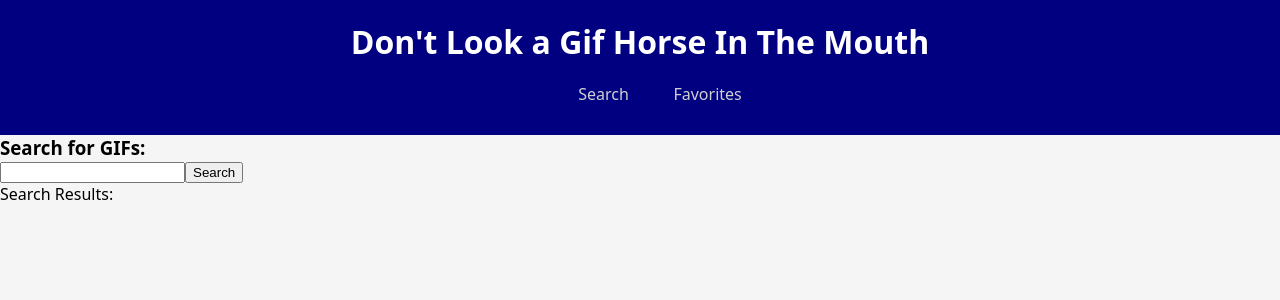
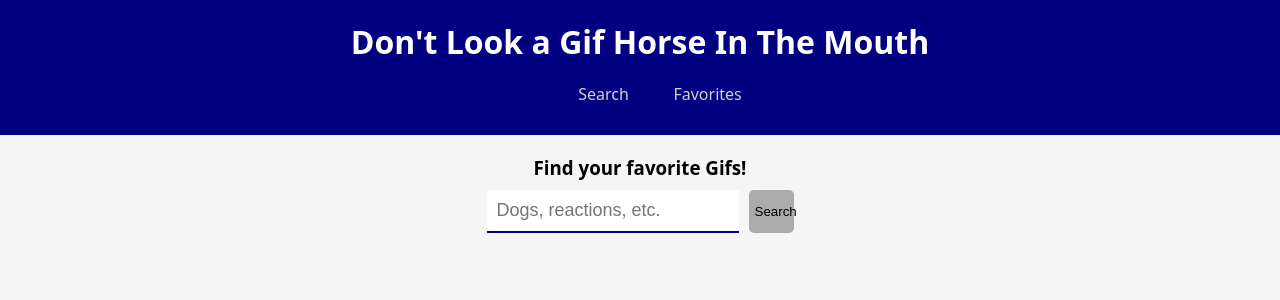
Before and after one commit to WSalinas315/group-giphy-saga-project, a React (Create React App) app: page /#/ in a window 1280 px wide. Shown: the top 300 px of the page. Built offline with nearby package versions, Linux system fonts and the light colour scheme.

Commit message:
Search page styling

```diff
--- /dev/null
+++ b/src/components/App/App.css
@@ -0,0 +1,7 @@
+main {
+  margin: 20px;
+}
+
+h3 {
+  text-align: center;
+}
--- a/src/components/App/App.js
+++ b/src/components/App/App.js
@@ -1,12 +1,13 @@
 // React imports
 import React from 'react';
 import { HashRouter as Router, Route } from 'react-router-dom';
-
 
 // Component imports
 import Favorites from '../Favorites/Favorites';
 import Search from '../Search/Search';
 import Header from '../Header/Header';
+
+import './App.css'
 
 function App(props) {
   return (
--- a/src/components/Search/Search.js
+++ b/src/components/Search/Search.js
@@ -1,15 +1,16 @@
 import SearchBar from '../SearchBar/Searchbar'
 import SearchResultsList from '../SearchResultsList/SearchResultsList'
 
+import './Search.css'
 
 export default function Search() {
 
 
   return (
-  <div>
-    <h3>Search for GIFs:</h3>
+  <main>
+    <h3>Find your favorite Gifs!</h3>
     <SearchBar />
     <SearchResultsList />
-  </div>
+  </main>
   )
 }
--- /dev/null
+++ b/src/components/SearchBar/SearchBar.css
@@ -0,0 +1,35 @@
+.search-form {
+  margin: 10px;
+  display: flex;
+  justify-content: center;
+}
+
+input {
+  padding: 10px;
+  font-size: 18px;
+  border: none;
+  border-bottom: 2px solid navy;
+}
+
+input:focus {
+  outline: none;
+  border-bottom: 2px solid red;
+}
+
+
+button {
+  margin-left: 10px;
+  width: 45px;
+  cursor: pointer;
+  background-color: rgb(0, 0, 0, 0.3);
+  border: none;
+  border-radius: 5px;
+}
+
+button:hover {
+  background-color: rgb(0, 0, 0, 0.2);
+}
+
+button:active {
+  color: white;
+}
--- a/src/components/SearchBar/Searchbar.jsx
+++ b/src/components/SearchBar/Searchbar.jsx
@@ -1,5 +1,7 @@
 import { useDispatch } from "react-redux";
 import { useState } from "react";
+
+import './SearchBar.css'
 
 export default function SearchBar() {
 
@@ -14,13 +16,15 @@ export default function SearchBar() {
   }
 
   return (
-    <div>
+    <div className="search-form">
       <input
         type='text'
+        placeholder='Dogs, reactions, etc.'
         value={searchIn}
         onChange={e => setSearch(e.target.value)}
       />
       <button
+        className="material-symbols-outlined"
         onClick={handleSearch}
       >Search</button>
 
--- a/src/components/SearchResultsList/SearchResultsList.css
+++ b/src/components/SearchResultsList/SearchResultsList.css
@@ -21,7 +21,7 @@
 .search-img {
   margin-top: 10px;
   max-width: 90%;
-  max-height: 75%;
+  max-height: 70%;
 }
 
 .search-card-info {
--- a/src/components/SearchResultsList/SearchResultsList.jsx
+++ b/src/components/SearchResultsList/SearchResultsList.jsx
@@ -17,7 +17,6 @@ export default function SearchResultsList() {
 
   return (
     <div>
-      <p>Search Results:</p>
       <div className="search-results-display">
         {resultsList}
       </div>
```
Also changed, not shown: src/components/Search/Search.css (added).
